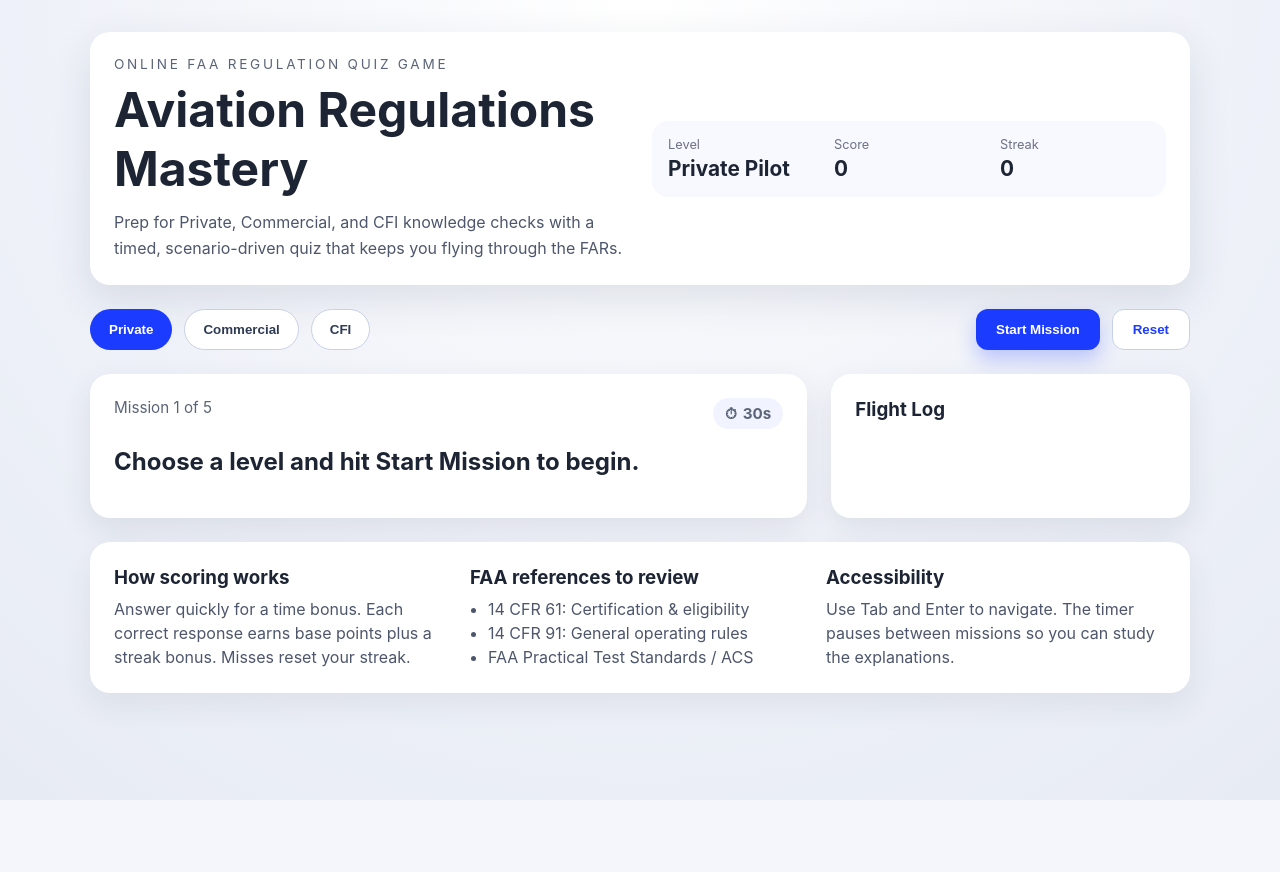
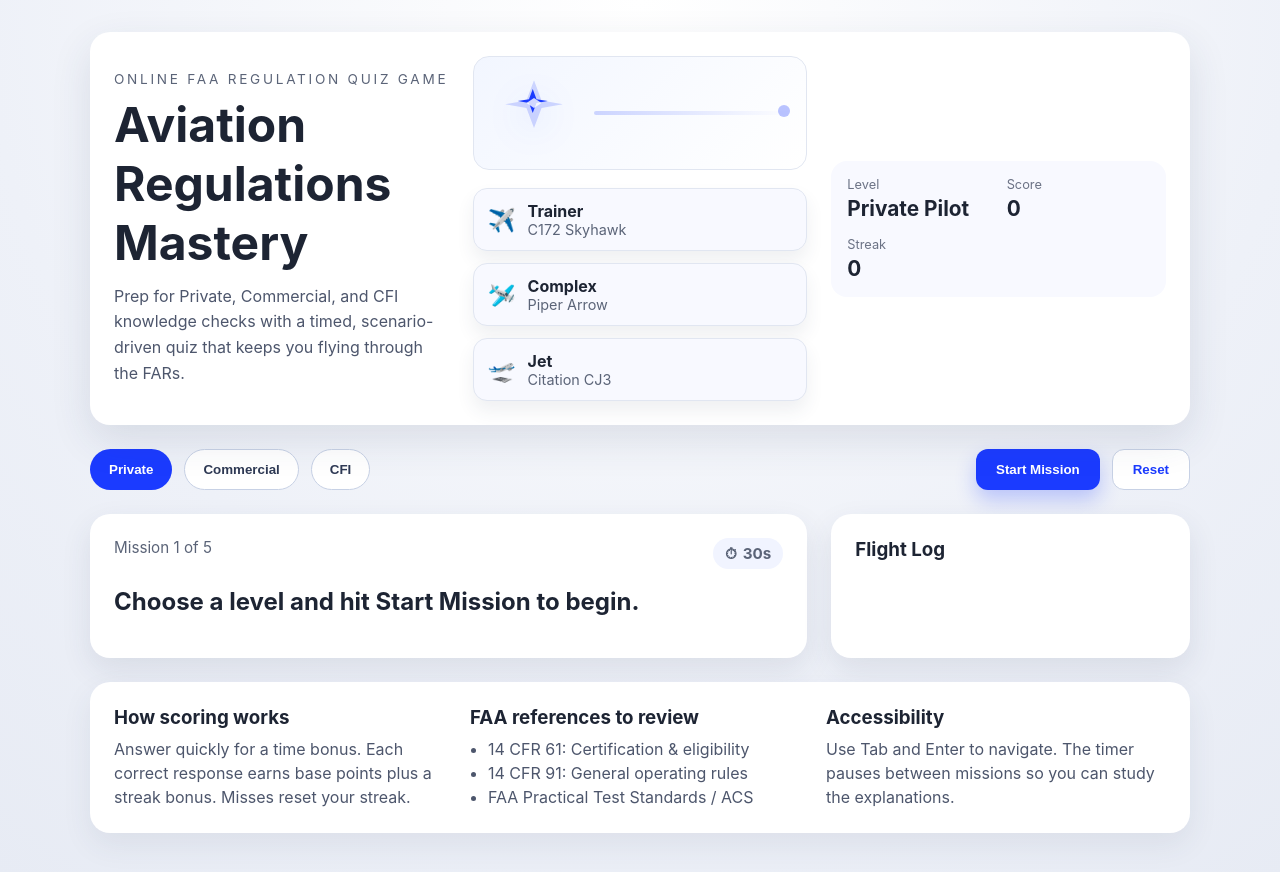
Before and after one commit to vickerymack-sudo/Testing, a website: page index.html in a window 1280 px wide. Before the commit the page ends 800 px from the top, so only its background shows below. Drawn offline with Linux system fonts and the light colour scheme.

Commit message:
Add plane-themed hero artwork

```diff
--- a/index.html
+++ b/index.html
@@ -16,6 +16,50 @@
           Prep for Private, Commercial, and CFI knowledge checks with a timed, scenario-driven quiz
           that keeps you flying through the FARs.
         </p>
+      </div>
+      <div class="hero-art" aria-hidden="true">
+        <div class="flight-path">
+          <svg viewBox="0 0 140 140" role="img" aria-label="Plane icon" class="plane-icon">
+            <path
+              d="M70 18l12 32 34 6-34 6-12 32-12-32-34-6 34-6 12-32z"
+              fill="#1b3bff"
+              opacity="0.18"
+            />
+            <path
+              d="M68 32l6 16 18 3-18 3-6 16-6-16-18-3 18-3 6-16z"
+              fill="#1b3bff"
+            />
+            <path
+              d="M70 46l12 8-12 8-12-8 12-8z"
+              fill="#ffffff"
+              opacity="0.8"
+            />
+          </svg>
+          <span class="contrail"></span>
+        </div>
+        <div class="fleet-cards">
+          <div class="fleet-card">
+            <span>✈️</span>
+            <div>
+              <p class="fleet-title">Trainer</p>
+              <p class="fleet-subtitle">C172 Skyhawk</p>
+            </div>
+          </div>
+          <div class="fleet-card">
+            <span>🛩️</span>
+            <div>
+              <p class="fleet-title">Complex</p>
+              <p class="fleet-subtitle">Piper Arrow</p>
+            </div>
+          </div>
+          <div class="fleet-card">
+            <span>🛫</span>
+            <div>
+              <p class="fleet-title">Jet</p>
+              <p class="fleet-subtitle">Citation CJ3</p>
+            </div>
+          </div>
+        </div>
       </div>
       <div class="scoreboard">
         <div>
--- a/style.css
+++ b/style.css
@@ -35,6 +35,8 @@ body {
   padding: 24px;
   border-radius: 20px;
   box-shadow: 0 15px 40px rgba(45, 60, 88, 0.12);
+  position: relative;
+  overflow: hidden;
 }
 
 .eyebrow {
@@ -53,6 +55,77 @@ body {
 .subtitle {
   color: #4d566c;
   line-height: 1.6;
+}
+
+.hero-art {
+  display: grid;
+  gap: 18px;
+  align-items: center;
+}
+
+.flight-path {
+  display: flex;
+  align-items: center;
+  gap: 16px;
+  padding: 12px 16px;
+  border-radius: 16px;
+  background: linear-gradient(135deg, #f2f6ff, #ffffff);
+  border: 1px solid #e1e6f1;
+}
+
+.plane-icon {
+  width: 88px;
+  height: 88px;
+  filter: drop-shadow(0 12px 18px rgba(27, 59, 255, 0.2));
+}
+
+.contrail {
+  flex: 1;
+  height: 4px;
+  border-radius: 999px;
+  background: linear-gradient(90deg, rgba(27, 59, 255, 0.2), rgba(27, 59, 255, 0));
+  position: relative;
+}
+
+.contrail::after {
+  content: "";
+  position: absolute;
+  right: 0;
+  top: -6px;
+  width: 12px;
+  height: 12px;
+  border-radius: 50%;
+  background: rgba(27, 59, 255, 0.3);
+}
+
+.fleet-cards {
+  display: grid;
+  gap: 12px;
+}
+
+.fleet-card {
+  display: flex;
+  gap: 12px;
+  align-items: center;
+  padding: 12px 14px;
+  border-radius: 14px;
+  background: #f8f9ff;
+  border: 1px solid #e1e6f1;
+  box-shadow: 0 10px 18px rgba(45, 60, 88, 0.08);
+}
+
+.fleet-card span {
+  font-size: 1.4rem;
+}
+
+.fleet-title {
+  font-weight: 700;
+  color: #1d2433;
+}
+
+.fleet-subtitle {
+  font-size: 0.9rem;
+  color: #5b6478;
 }
 
 .scoreboard {
```
